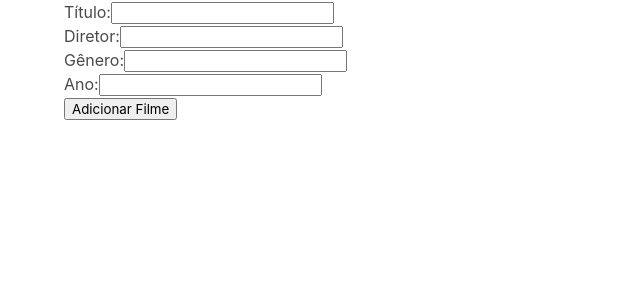
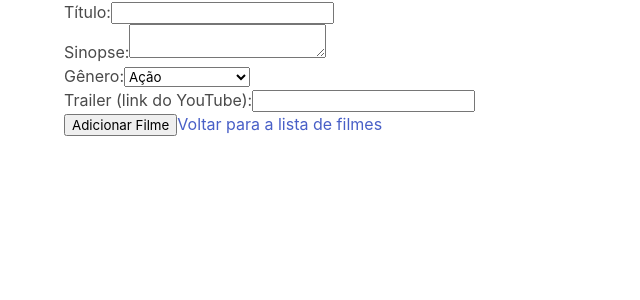
Before and after one commit to jairoaw/filmes, a React (Create React App) app in the folder frontend/: page /add in a window 1280 px wide. Shown: the top 300 px of the page, without its empty margins (0-640 px from the left). Built offline with nearby package versions, Linux system fonts and the light colour scheme.

Commit message:
edit:filmes

```diff
--- a/frontend/src/components/AddFilme.js
+++ b/frontend/src/components/AddFilme.js
@@ -1,22 +1,26 @@
 import React, { useState } from "react";
 import axios from "axios";
+import { Link, useNavigate } from "react-router-dom";
 
 const AddFilme = () => {
-  const [title, setTitle] = useState("");
-  const [director, setDirector] = useState("");
-  const [genre, setGenre] = useState("");
-  const [year, setYear] = useState("");
+  const [titulo, setTitulo] = useState("");
+  const [sinopse, setSinopse] = useState("");
+  const [genero, setGenero] = useState("Ação");
+  const [trailer, setTrailer] = useState("");
+
+  const navigate = useNavigate();
 
   const handleSubmit = async (e) => {
     e.preventDefault();
     try {
       const response = await axios.post("http://localhost:5000/filmes", {
-        title,
-        director,
-        genre,
-        year,
+        titulo,
+        sinopse,
+        genero,
+        trailer,
       });
       console.log(response.data);
+      navigate("/");
     } catch (error) {
       console.error(error);
     }
@@ -25,38 +29,47 @@ const AddFilme = () => {
   return (
     <form onSubmit={handleSubmit}>
       <div>
-        <label>Título:</label>
+        <label htmlFor="titulo">Título:</label>
         <input
           type="text"
-          value={title}
-          onChange={(e) => setTitle(e.target.value)}
+          id="titulo"
+          value={titulo}
+          onChange={(e) => setTitulo(e.target.value)}
         />
       </div>
       <div>
-        <label>Diretor:</label>
-        <input
-          type="text"
-          value={director}
-          onChange={(e) => setDirector(e.target.value)}
+        <label htmlFor="sinopse">Sinopse:</label>
+        <textarea
+          id="sinopse"
+          value={sinopse}
+          onChange={(e) => setSinopse(e.target.value)}
         />
       </div>
       <div>
-        <label>Gênero:</label>
+        <label htmlFor="genero">Gênero:</label>
+        <select
+          id="genero"
+          value={genero}
+          onChange={(e) => setGenero(e.target.value)}
+        >
+          <option value="Ação">Ação</option>
+          <option value="Comédia">Comédia</option>
+          <option value="Drama">Drama</option>
+          <option value="Ficção científica">Ficção científica</option>
+          <option value="Terror">Terror</option>
+        </select>
+      </div>
+      <div>
+        <label htmlFor="trailer">Trailer (link do YouTube):</label>
         <input
           type="text"
-          value={genre}
-          onChange={(e) => setGenre(e.target.value)}
-        />
-      </div>
-      <div>
-        <label>Ano:</label>
-        <input
-          type="text"
-          value={year}
-          onChange={(e) => setYear(e.target.value)}
+          id="trailer"
+          value={trailer}
+          onChange={(e) => setTrailer(e.target.value)}
         />
       </div>
       <button type="submit">Adicionar Filme</button>
+      <Link to="/">Voltar para a lista de filmes</Link>
     </form>
   );
 };
--- a/frontend/src/components/EditFilme.js
+++ b/frontend/src/components/EditFilme.js
@@ -1,103 +1,79 @@
 import React, { useState, useEffect } from "react";
 import axios from "axios";
-import { Link, useNavigate, useParams } from "react-router-dom";
-
+import { useParams, useHistory } from "react-router-dom";
 
 const EditFilme = () => {
-  const [dia, setDia] = useState("");
-  const [descricao, setDescricao] = useState("");
-  const [turno, setTurno] = useState("");
-  const navigate = useNavigate();
   const { id } = useParams();
+  const history = useHistory();
+  const [filme, setFilme] = useState({
+    titulo: "",
+    sinopse: "",
+    genero: "Ação",
+    trailer: "",
+  });
 
   useEffect(() => {
-    getFilmeById();
-  }, []);
+    const getFilme = async () => {
+      const response = await axios.get(`http://localhost:5000/filmes/${id}`);
+      setFilme(response.data);
+    };
+    getFilme();
+  }, [id]);
 
-  const getFilmeById = async () => {
-    const response = await axios.get(`http://localhost:5000/cardapios/${id}`);
-    setDia(response.data.dia);
-    setDescricao(response.data.descricao);
-    setTurno(response.data.turno);
-  };
-
-  const updateFilme = async (e) => {
+  const handleSubmit = async (e) => {
     e.preventDefault();
     try {
-      await axios.patch(`http://localhost:5000/cardapios/${id}`, {
-        dia,
-        descricao,
-        turno,
-      });
-      navigate("/"); //depois de alterar, volta pra tela inicial
+      const response = await axios.put(
+        `http://localhost:5000/filmes/${id}`,
+        filme
+      );
+      console.log(response.data);
+      history.push("/");
     } catch (error) {
-      console.log(error);
+      console.error(error);
     }
   };
 
+  const handleChange = (e) => {
+    setFilme({ ...filme, [e.target.name]: e.target.value });
+  };
+
   return (
-    <div className="columns mt-5">
-      <div className="column is-full">
-        <Link to="/" className="button is-success">
-          Home
-        </Link>
-        <form onSubmit={updateFilme}>
-
-        <div className="field">
-            <label className="label">Dia da semana</label>
-            <div className="control">
-              <div className="select is-half">
-                <select
-                  value={dia}
-                  onChange={(e) => setDia(e.target.value)}
-                >
-                  <option value="Segunda-feira">Segunda-feira</option>
-                  <option value="Terça-feira">Terça-feira</option>
-                  <option value="Quarta-feira">Quarta-feira</option>
-                  <option value="Quinta-feira">Quinta-feira</option>
-                  <option value="Sexta-feira">Sexta-feira</option>
-
+    <form onSubmit={handleSubmit}>
+      <div>
+        <label>Título:</label>
+        <input
+          type="text"
+          name="titulo"
+          value={filme.titulo}
+          onChange={handleChange}
+        />
+      </div>
+      <div>
+        <label>Sinopse:</label>
+        <textarea name="sinopse" value={filme.sinopse} onChange={handleChange} />
+      </div>
+      <div>
+        <label>Gênero:</label>
+        <select name="genero" value={filme.genero} onChange={handleChange}>
+          <option value="Ação">Ação</option>
+          <option value="Comédia">Comédia</option>
+          <option value="Drama">Drama</option>
+          <option value="Ficção científica">Ficção científica</option>
+          <option value="Terror">Terror</option>
         </select>
       </div>
-            </div>
-          </div>
-
-          <div className="field">
-            <label className="label">Descricao (o que será servido)</label>
-            <div className="control">
+      <div>
+        <label>Trailer (link do YouTube):</label>
         <input
           type="text"
-                className="input"
-                value={descricao}
-                onChange={(e) => setDescricao(e.target.value)}
-                placeholder="o que será servido"
+          name="trailer"
+          value={filme.trailer}
+          onChange={handleChange}
         />
       </div>
-          </div>
-          <div className="field">
-            <label className="label">Turno</label>
-            <div className="control">
-              <div className="select is-half">
-                <select
-                  value={turno}
-                  onChange={(e) => setTurno(e.target.value)}
-                >
-                  <option value="ALMOCO">Almoço (11h45min às 12h45min)</option>
-                  <option value="JANTA">Janta (17h40min às 18h45min)</option>
-                </select>
-              </div>
-            </div>
-          </div>
-          <div className="field">
-            <div className="control">
-              <button type="submit" className="button is-success">
-                Atualizar
-              </button>
-            </div>
-          </div>
+      <button type="submit">Salvar Alterações</button>
     </form>
-      </div>
-    </div>
   );
 };
 
```
Also changed, not shown: 1 other file (tests, documents, lock files or other folders). Lines whose indentation alone changed are shown as unchanged.
